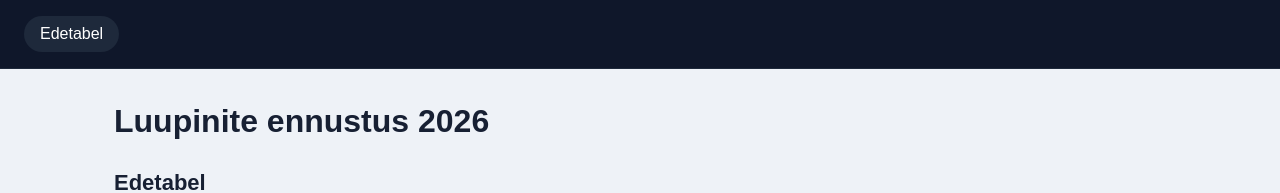
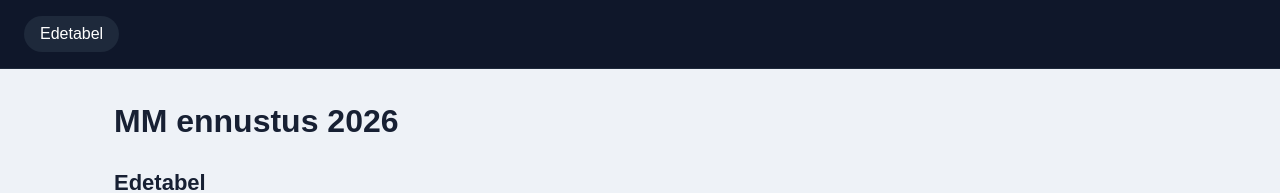
Before and after one commit to rasmusokas-dotcom/mm-prediction-game, a React (Vite) app in the folder client/: page / in a window 1280 px wide. Shown: the top 193 px of the page. Built offline with nearby package versions, Linux system fonts and the light colour scheme; no server answers.

Commit message:
Change heading from 'Luupinite' to 'MM'

```diff
--- a/client/src/pages/HomePage.jsx
+++ b/client/src/pages/HomePage.jsx
@@ -18,7 +18,7 @@ function HomePage() {
 
   return (
     <div className="container">
-      <h1>Luupinite ennustus 2026</h1>
+      <h1>MM ennustus 2026</h1>
 
       <div className="section">
         <h2>Edetabel</h2>
```
